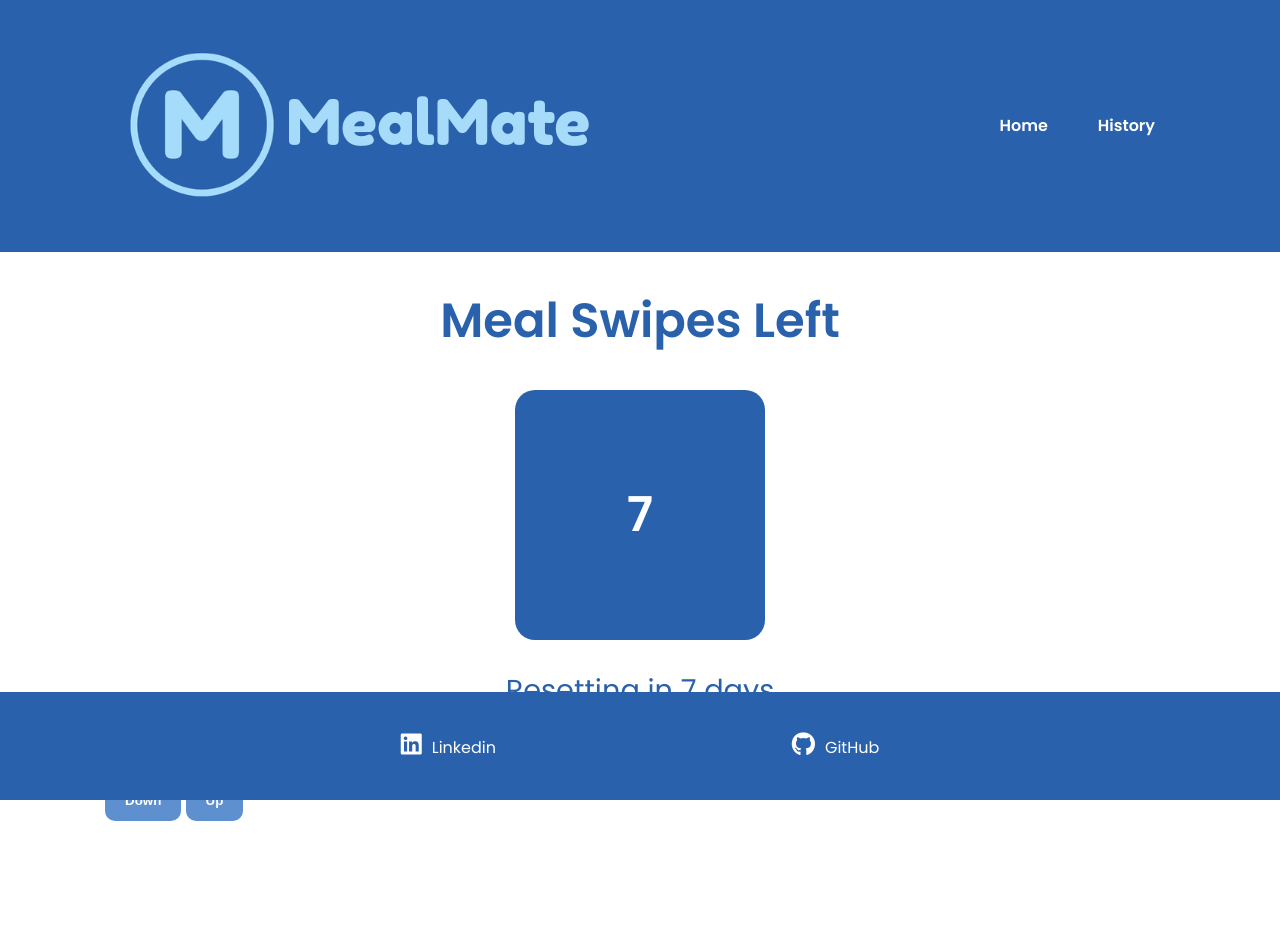
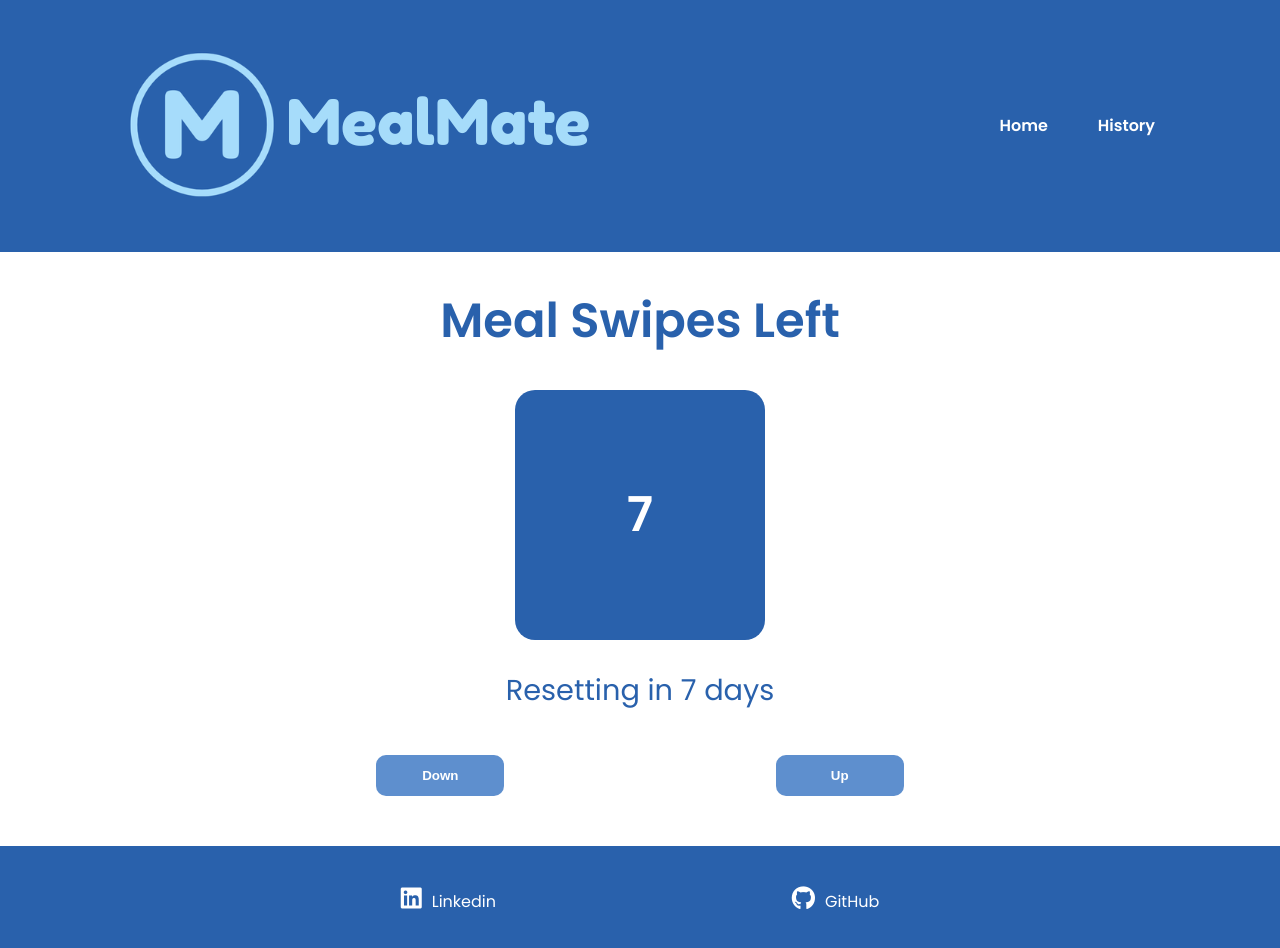
Before and after one commit to NickJuneau/MealMate, a website: page index.html in a window 1280 px wide. Before the commit the page ends 821 px from the top, so only its background shows below. Drawn offline with Linux system fonts and the light colour scheme.

Commit message:
Changed footer to not block buttons

```diff
--- a/style.css
+++ b/style.css
@@ -72,7 +72,7 @@ img {
 
 /* Counter */
 .counter {
-    margin-bottom: 50px;
+    margin-bottom: 25px;
 }
 
 .counter .container {
@@ -112,14 +112,24 @@ img {
     text-align: center;
 }
 
+/* Custom Adjust Buttons */
+.custom-adjust{
+    margin-bottom: 50px;
+}
+
+.custom-adjust .container {
+    display: flex;
+    justify-content: space-evenly;
+}
+
+.custom-adjust .btn {
+    width: 8rem;
+}
+
 /* Footer */
 .footer {
     padding: 40px 0;
     background: var(--primary-color);
-    position: fixed;
-    left: 0;
-    bottom: 0;
-    width: 100%;
 }
 
 .footer ul li {
```
